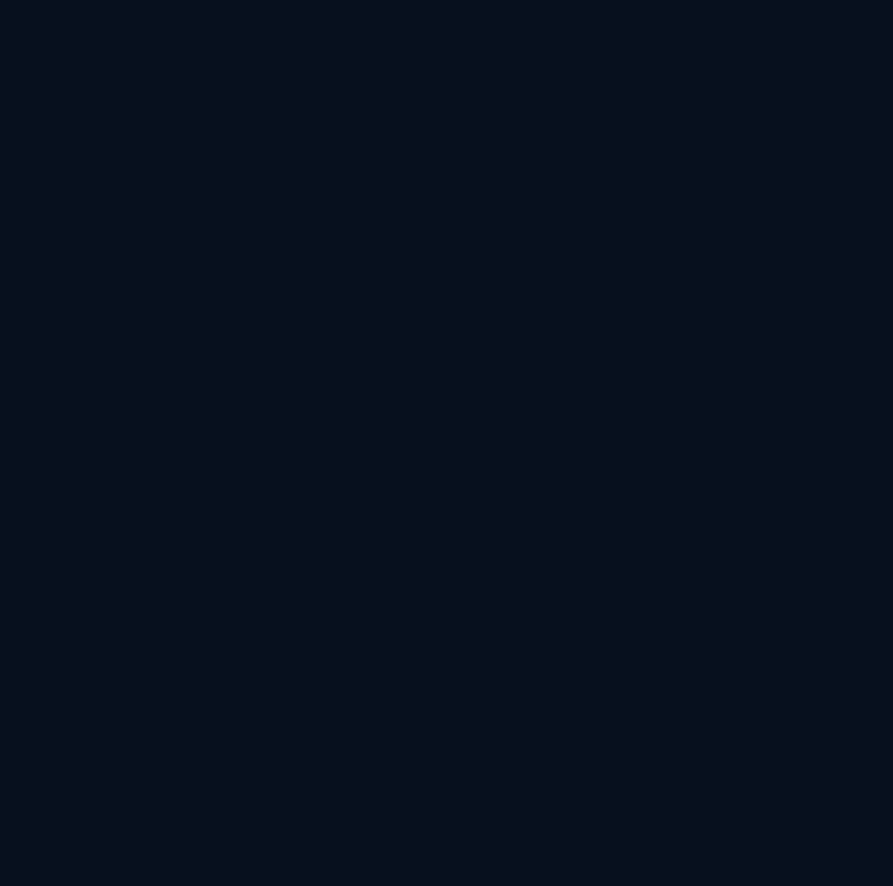
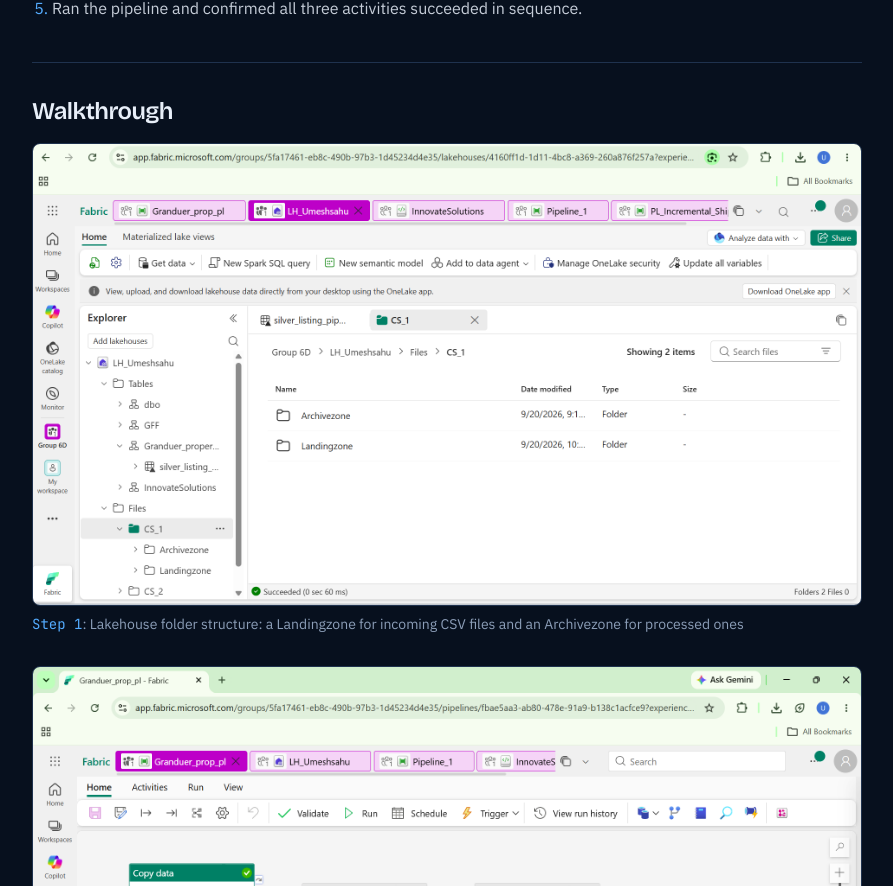
Before and after one commit to Umeshcoder3003/UmeshPortfolio, a Next.js app in the folder umesh-sahu-portfolio/portfolio/: page /projects/Granduer-Properties-ingestion-pipeline in a window 1280 px wide. Before the commit this address had no page. Shown: the part 1914-2800 px from the top of the page, without its empty margins (322-1215 px from the left). Before the commit the page ends 800 px from the top, so only its background shows below. Built offline with nearby package versions, Linux system fonts and the light colour scheme.

Commit message:
Update projects.ts

```diff
--- a/umesh-sahu-portfolio/portfolio/src/data/projects.ts
+++ b/umesh-sahu-portfolio/portfolio/src/data/projects.ts
@@ -39,7 +39,7 @@ export const projects: Project[] = [
   },
 
   {
-    slug: "granduer-properties-ingestion-pipeline",
+    slug: "Granduer-Properties-ingestion-pipeline",
     title: "Granduer Properties: Landing-to-Lakehouse Ingestion Pipeline",
     status: "in-progress",
     featured: true,
@@ -84,37 +84,37 @@ export const projects: Project[] = [
     ],
     screenshots: [
       {
-        src: "/projects/granduer-properties/0.png",
+        src: "/projects/Granduer-Properties/0.png",
         alt: "Lakehouse explorer showing the CS_1 folder with Landingzone and Archivezone subfolders",
         caption: "Lakehouse folder structure: a Landingzone for incoming CSV files and an Archivezone for processed ones",
       },
       {
-        src: "/projects/granduer-properties/1.png",
+        src: "/projects/Granduer-Properties/1.png",
         alt: "Copy data activity source settings using a wildcard path to office_*.csv in the Landingzone",
         caption: "Copy activity source: reads office_*.csv files from CS_1/Landingzone using a wildcard path, searching recursively",
       },
       {
-        src: "/projects/granduer-properties/2.png",
+        src: "/projects/Granduer-Properties/2.png",
         alt: "Copy data activity destination settings loading a silver listing table with the Upsert table action",
         caption: "Copy activity destination: loads the silver listing table in the Granduer_properties schema using Upsert, so new rows are inserted and existing rows updated",
       },
       {
-        src: "/projects/granduer-properties/3.png",
+        src: "/projects/Granduer-Properties/3.png",
         alt: "Archive data activity source settings reading office_*.csv from the Landingzone",
         caption: "Archive activity source: picks up the same office_*.csv files from the Landingzone once the load has succeeded",
       },
       {
-        src: "/projects/granduer-properties/4.png",
+        src: "/projects/Granduer-Properties/4.png",
         alt: "Archive data activity destination settings writing DelimitedText files to the Archivezone folder",
         caption: "Archive activity destination: copies the files to CS_1/Archivezone as DelimitedText",
       },
       {
-        src: "/projects/granduer-properties/5.png",
+        src: "/projects/Granduer-Properties/5.png",
         alt: "Delete data activity source settings targeting all files in the Landingzone folder",
         caption: "Delete activity: removes the processed files from the Landingzone (wildcard *.*) after they have been archived",
       },
       {
-        src: "/projects/granduer-properties/6.png",
+        src: "/projects/Granduer-Properties/6.png",
         alt: "Pipeline run output showing Copy Data To Lakehouse, Archive data and Delete data1 all succeeded",
         caption: "Successful run: Copy Data To Lakehouse (21s), Archive data (14s) and Delete data1 (5s) completed in sequence",
       },
```
